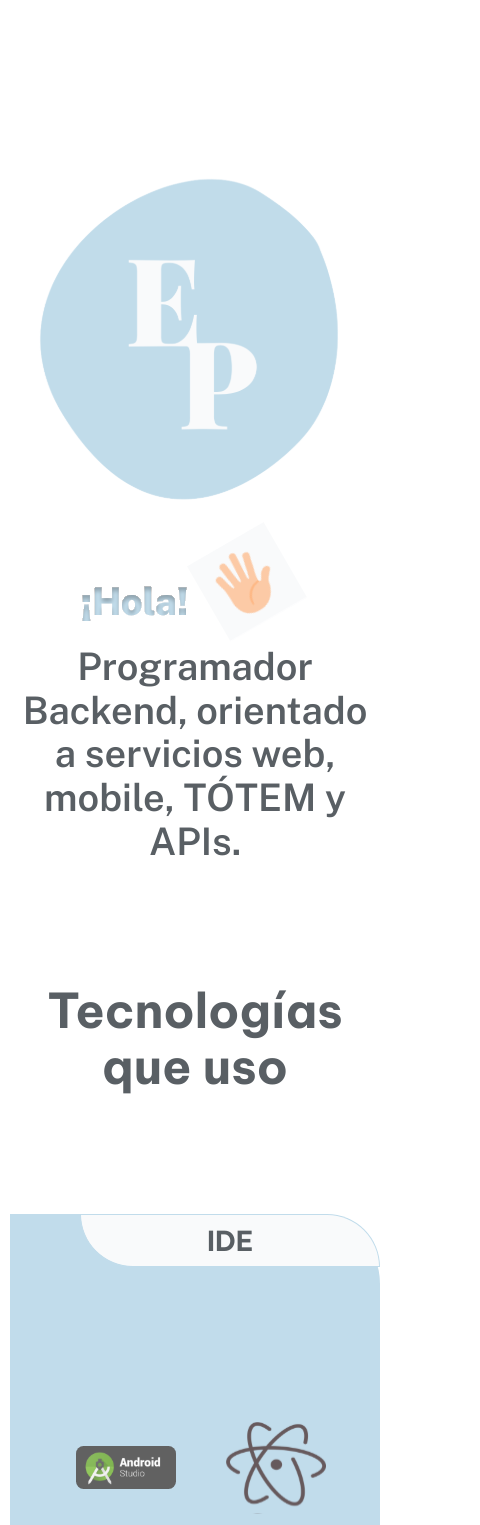
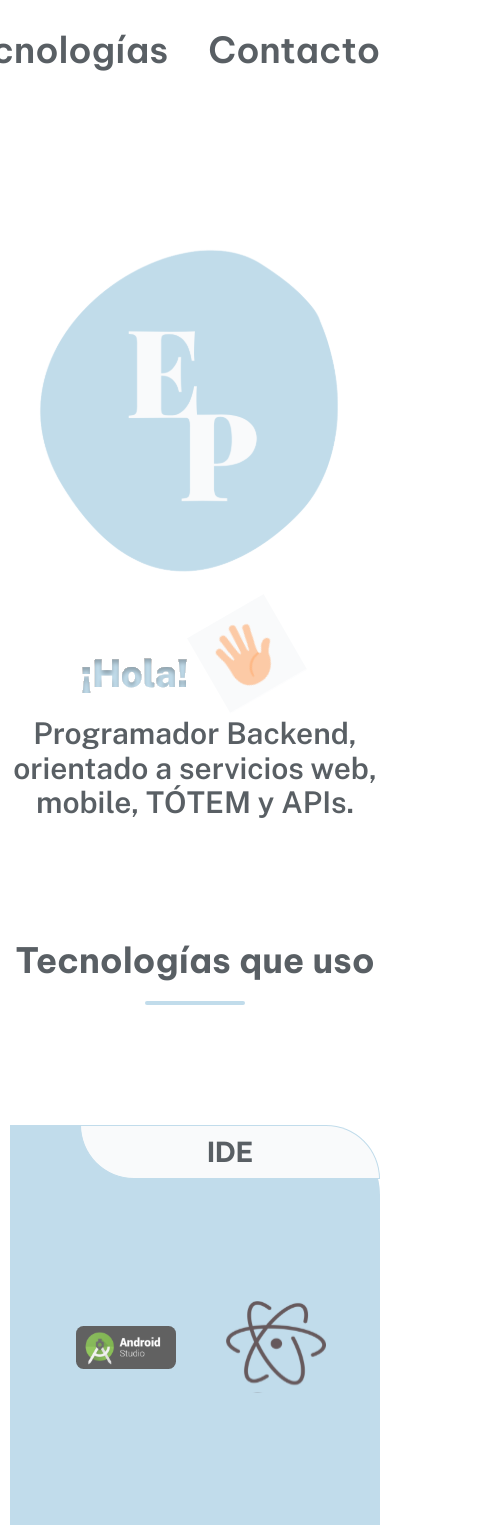
Before and after one commit to Leonardo-G/freelance-proyecto, a React (Create React App) app: page / in a window 390 px wide. Shown: the top 1525 px of the page, 480 px wide, since content can reach past the window. Built offline with nearby package versions, Linux system fonts and the light colour scheme.

Commit message:
responsive mejorado

```diff
--- a/src/components/Home.js
+++ b/src/components/Home.js
@@ -13,11 +13,11 @@ export const Home = () => {
     return (
         <div className='container'>
             <section>
-                {/* <nav className='navegacion'>
+                <nav className='navegacion'>
                     <a href='#proyecto' className='enlace'>Proyecto</a>
                     <a href='#tecnologia' className='enlace'>Tecnologías</a>
                     <a href='#contacto' className='enlace'>Contacto</a>
-                </nav> */}
+                </nav>
                 <div className='header'>
                     <img className='header__logo' src={ logo } alt="logo"/>
                     <div className='header__info'>
--- a/src/components/Home.scss
+++ b/src/components/Home.scss
@@ -91,3 +91,11 @@
         text-align: center;
     }
 }
+
+@media (max-width: 420px) {
+    .header{
+        .info-texto{
+            font-size: 3rem;
+        }
+    }
+}
--- a/src/components/Integracion.scss
+++ b/src/components/Integracion.scss
@@ -1,5 +1,9 @@
+.titulo.titulo-integracion{
+    display: inline-block;
+}
+
 .integracion{
-    margin-top: 20rem;
+    margin-top: 12.5rem;
     display: flex;
     column-gap: 10rem;
     flex-wrap: wrap;
@@ -51,3 +55,49 @@
         transition-delay: 2.5s;
     }
 }
+
+@media (max-width: 1100px) {
+    .integracion{
+        img{
+            height: 20rem;
+        }
+        .openstreetmap{
+            height: 15rem;
+        }
+        .bamboo{
+            height: 10rem;
+        }
+    }
+}
+
+@media (max-width: 620px) {
+    .integracion{
+        height: 90rem;
+        margin-top: 10rem;
+        img{
+            height: 12.5rem;
+        }
+        .openstreetmap{
+            height: 10rem;
+        }
+        .bamboo{
+            height: 8rem;
+        }
+    }
+}
+
+@media (max-width: 380px) {
+    .integracion{
+        height: 65rem;
+        column-gap: 4rem;
+        img{
+            height: 10rem;
+        }
+        .openstreetmap{
+            height: 5rem;
+        }
+        .bamboo{
+            height: 5rem;
+        }
+    }
+}
--- a/src/components/Integraciones.js
+++ b/src/components/Integraciones.js
@@ -15,6 +15,7 @@ export const Integraciones = () => {
     const observerCallback = (entries, observer) => {
         if(entries[0].isIntersecting){
             entries[0].target.classList.add("true");
+            observer.disconnect()
         }
     }
 
@@ -33,7 +34,7 @@ export const Integraciones = () => {
 
     return (
         <section>
-            <h2 className='titulo'>Integraciones con</h2>
+            <h2 className='titulo titulo-integracion'>Integraciones con</h2>
             <div className='integracion'>
                 <img className='mer_libre animacion_1' src={ mer_libre } alt="logo mercado libre"/>
                 <img className='mer_pago animacion_2' src={ mer_pago } alt="logo mercado pago"/>
--- a/src/components/Tecnologia.js
+++ b/src/components/Tecnologia.js
@@ -4,7 +4,7 @@ export const Tecnologia = ({ tecnologia, anchoVentana }) => {
     return (
         <div
             className='caja__iconos'
-            style={{ "width": ` ${ anchoVentana === null ? "ancho-iconos" : (anchoVentana < 540) ? `${anchoVentana - 50}px` : `${anchoVentana - 100}px` }` }}>
+            style={{ "width": ` ${ anchoVentana === null ? "1050px" : (anchoVentana < 540) ? `${anchoVentana - 50}px` : `${anchoVentana - 100}px` }` }}>
             {
                 tecnologia.map( (t, idx) => (
                     <img key={ idx } src={ t.src } alt={ t.alt }/>
--- a/src/components/Tecnologias.js
+++ b/src/components/Tecnologias.js
@@ -126,7 +126,7 @@ export const Tecnologias = () => {
         const ref = document.querySelector(".flex-contenedor");
         console.log(ref);
 
-        ref.style.transform = "translateX(-1050px)"
+        ref.style.transform = `translateX(-${ref.firstElementChild.offsetWidth}px)`
         ref.style.transition = "0.3s all ease-out"
 
         ref.addEventListener("transitionend", handleFinTransicion)
@@ -152,7 +152,7 @@ export const Tecnologias = () => {
 
 
     return (
-        <section className='tecnologias'>
+        <section id='tecnologia' className='tecnologias'>
             <h2 className='titulo'>Tecnologías que uso</h2>
             <div className='caja'>
                 <div className='caja__borde'>
--- a/src/components/Tecnologias.scss
+++ b/src/components/Tecnologias.scss
@@ -46,12 +46,6 @@
         height: 100%;
         column-gap: 5rem;
         justify-content: center;
-    }
-    .ancho-ventana{
-        width: 105rem;
-    }
-    .ancho-iconos{
-        width: 105rem;
     }
     .caja__borde{
         position: absolute;
@@ -103,6 +97,7 @@
 
 @media (max-width: 620px) {
     .caja{
+        height: 85rem;
         .caja__borde{
             p{
                 font-size: 3.5rem;
--- a/src/styles/base.scss
+++ b/src/styles/base.scss
@@ -8,6 +8,7 @@
 html{
     font-size: 62.5%;
     box-sizing: border-box;
+    scroll-behavior:smooth;
 }
 
 a, h2{
@@ -19,4 +20,23 @@ a, h2{
     font-size: 4.8rem;
     color: $col-primario;
     text-align: center;
+    position: relative;
+    padding-bottom: 2.5rem;
+    &::after{
+        content: "";
+        bottom: 0;
+        left: 50%;
+        transform: translateX(-50%);
+        width: 10rem;
+        height: 0.4rem;
+        background-color: $col-secundario;
+        position: absolute;
+        border-radius: 2px;
+    }
 }
+
+@media (max-width: 420px) {
+    .titulo{
+        font-size: 3.5rem;
+    }
+}
```
